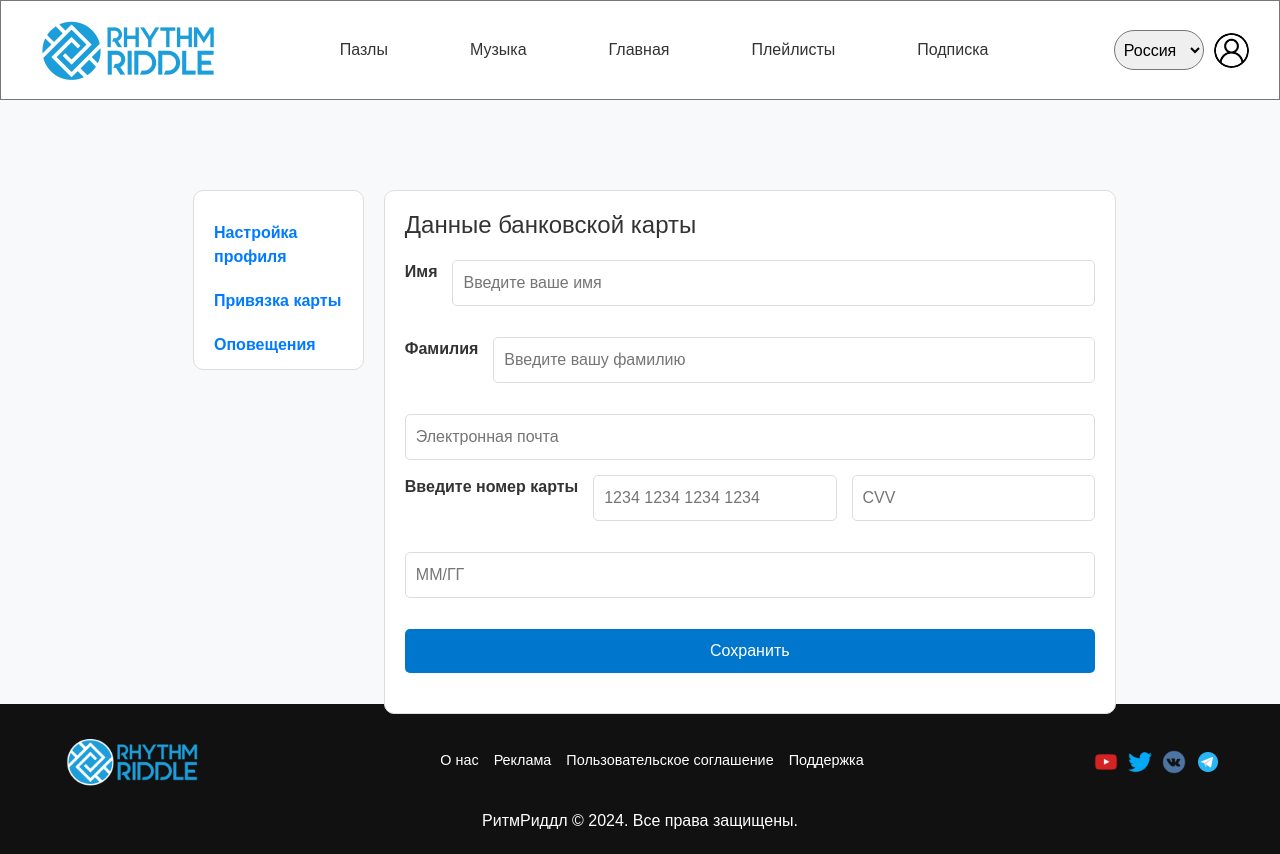
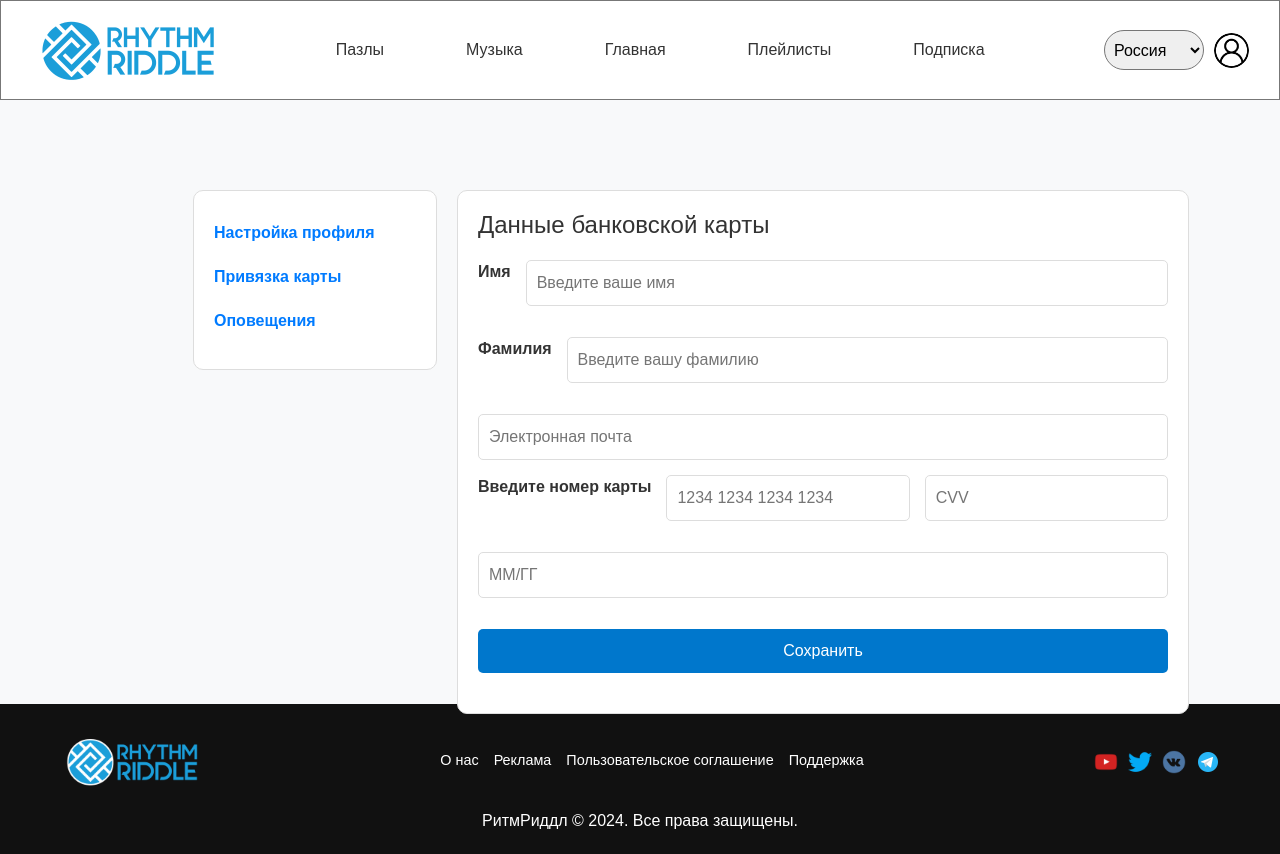
Before and after one commit to AlaskaFX/RhythmRiddle, a Django app: page /main/card in a window 1280 px wide. Run offline with Django 5.2, Linux system fonts and the light colour scheme; a user stored in the database is signed in; some libraries are stand-ins or nearby versions.

Commit message:
version 0.1.31

```diff
--- a/RhythmRiddle/main/static/main/css/account_settings_card.css
+++ b/RhythmRiddle/main/static/main/css/account_settings_card.css
@@ -17,7 +17,7 @@ body {
 }
 
 .sidebar {
-    width: 14%;
+    width: 20%;
     background-color: #ffffff;
     border-right: 1px solid #e0e0e0;
     padding: 20px;
--- a/RhythmRiddle/main/static/main/css/account_settings_data.css
+++ b/RhythmRiddle/main/static/main/css/account_settings_data.css
@@ -26,7 +26,7 @@ body {
 }
 
 .sidebar{
-    width: 14%;
+    width: 20%;
     background-color: #ffffff;
     border-right: 1px solid #e0e0e0;
     padding: 20px;
--- a/RhythmRiddle/main/templates/main/layout.html
+++ b/RhythmRiddle/main/templates/main/layout.html
@@ -25,7 +25,7 @@
             </a>
         </div>
         <ul class="menu">
-            <li><a href="{% url 'puzzle' %}" class="nav-link active">Пазлы</a></li>
+            <li><a href="{% url 'puzzle' %}" class="nav-link">Пазлы</a></li>
             <li><a href="{% url 'search' %}" class="nav-link">Музыка</a></li>
             <li><a href="{% url 'feed' %}" class="nav-link">Главная</a></li>
             <li><a href="{% url 'playlists' %}" class="nav-link">Плейлисты</a></li>
@@ -35,7 +35,7 @@
 
     <select id="country">
         <option value="russia">Россия</option>
-        <option value="usa">США</option>
+        <option value="KZ">Казахстан</option>
     </select>
     <div class="header-user-icon">
         <a href="{% url 'account_data' %}">
--- a/RhythmRiddle/main/templates/main/subscription.html
+++ b/RhythmRiddle/main/templates/main/subscription.html
@@ -18,7 +18,7 @@
         <section class="promo-text">
             <p>Не упустите шанс сделать ваши музыкальные моменты ещё ярче! Подписывайтесь прямо сейчас и наслаждайтесь музыкой, которую вы любите. При оформлении первой любой подписки — дарим пробный месяц бесплатно.</p>
             <div class="toggle-options">
-                # сделать кнопки ежегодная и ежемесячная
+                <!--# сделать кнопки ежегодная и ежемесячная-->
             </div>
         </section>
 
--- a/RhythmRiddle/main/views.py
+++ b/RhythmRiddle/main/views.py
@@ -4,20 +4,18 @@ from django.http import HttpResponse
 from django.shortcuts import render
 from yandex_music import Client
 
-client = Client('token').init()
+client = Client('y0_AgAAAAAPDlgSAAG8XgAAAAEYnuQIAAAurXZ2dy5B471QOQycr7x3WGLTGw').init()
 
 @login_required
 def puzzle(request):
     return render(request, 'main/puzzle.html')
 
-@login_required
 def search(request):
     return render(request, 'main/search.html')
 
-@login_required
 def feed(request):
-    # track_list = client.tracks(['32881882:4009574']) # Мой номер 245
-    track_list = client.tracks(['25996081:11277'])  # Владимирский централ
+    track_list = client.tracks(['32881882:4009574']) # Мой номер 245
+    # track_list = client.tracks(['25996081:11277'])  # Владимирский централ
     track_info = {
         'title': track_list[0].title,
         'artists': ', '.join(artist.name for artist in track_list[0].artists),
@@ -27,7 +25,7 @@ def feed(request):
     }
     return render(request, 'main/feed.html', {'track': track_info})
 
-@login_required
+
 def download_music(request):
     track_list = client.tracks(['25996081:11277'])
     track_to_download = track_list[0]
@@ -44,7 +42,7 @@ def download_music(request):
 def playlists(request):
     return render(request, 'main/playlists.html')
 
-@login_required
+
 def subscription(request):
     return render(request, 'main/subscription.html')
 
--- a/RhythmRiddle/start/static/start/css/header.css
+++ b/RhythmRiddle/start/static/start/css/header.css
@@ -44,6 +44,12 @@ header {
     color: #00A0FF;
     top:20px;
     position:relative;
+}
+
+.logo {
+    width:200px;
+    height:100px;
+
 }
 
 .header-nav .menu {
```
Also changed, not shown: RhythmRiddle/start/templates/start/layout.html (+8 -1 lines), RhythmRiddle/db.sqlite3.
